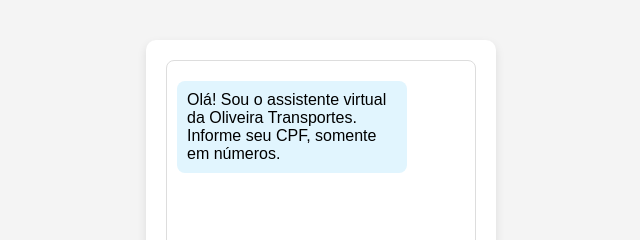
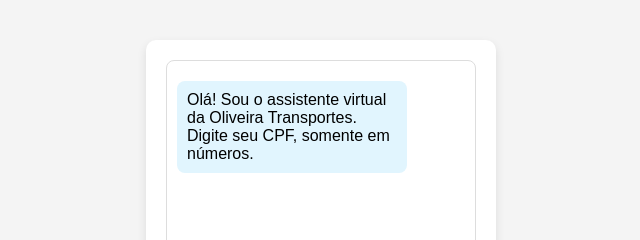
Before and after one commit to Acarphia/oliveira_transportes, a plain HTML site: page index.html in a window 1280 px wide. Shown: the part 139-379 px from the top of the page, 319-959 px from the left. Drawn offline with Linux system fonts and the light colour scheme.

Commit message:
Update index.html

```diff
--- a/index.html
+++ b/index.html
@@ -9,7 +9,7 @@
 <body>
     <div class="chat-container">
         <div class="chat-box" id="chat-box">
-            <div class="message bot-message">Olá! Sou o assistente virtual da Oliveira Transportes. Informe seu CPF, somente em números.</div>
+            <div class="message bot-message">Olá! Sou o assistente virtual da Oliveira Transportes. Digite seu CPF, somente em números.</div>
         </div>
         <input type="text" id="user-input" placeholder="Digite aqui..." />
         <button onclick="sendMessage()">Enviar</button>
```
